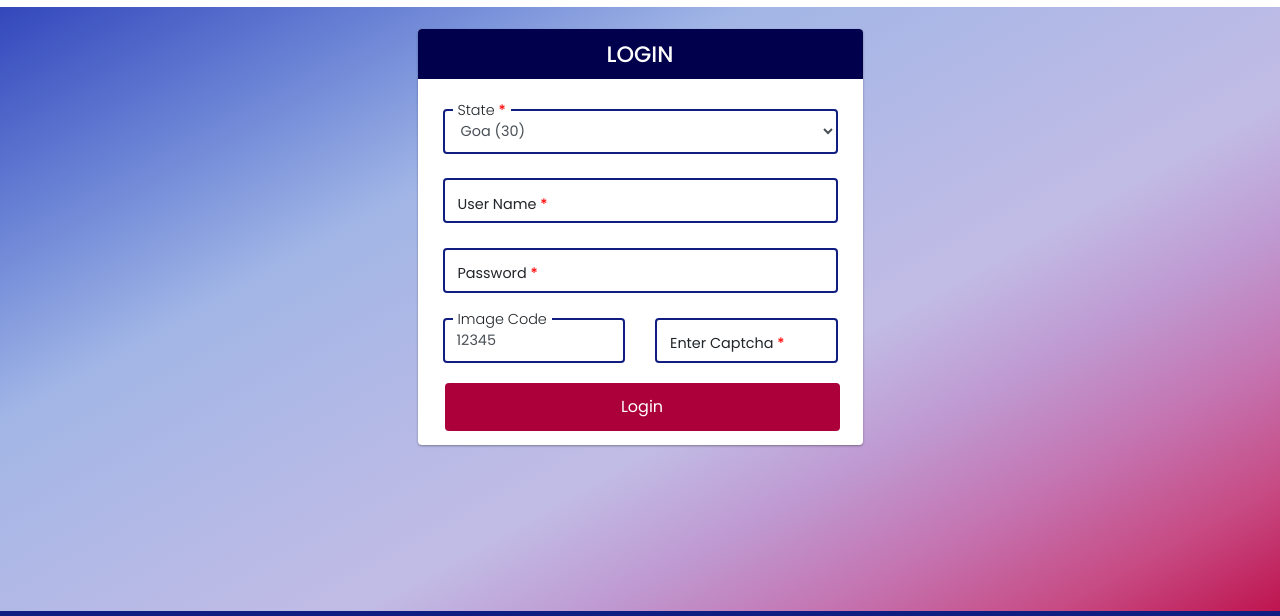
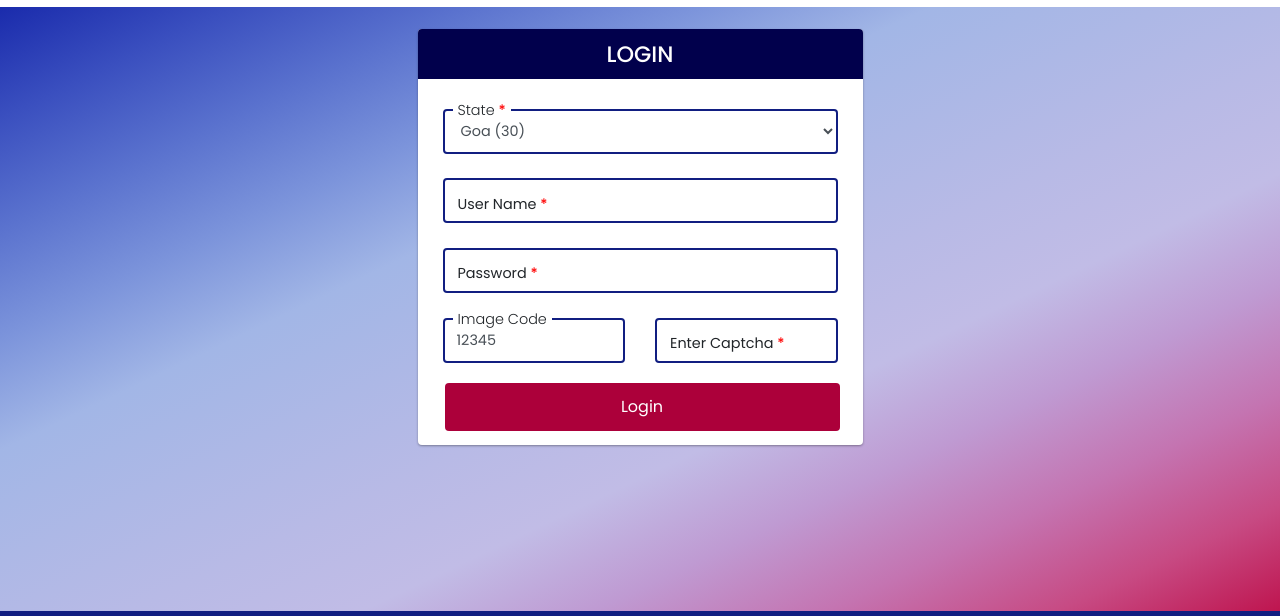
Before and after one commit to sajal1068/RCH-Report, a plain HTML site: page login-4.html in a window 1280 px wide. Shown: the part 94-710 px from the top of the page. Drawn offline with Linux system fonts and the light colour scheme.

Commit message:
new update

```diff
--- a/login-4.html
+++ b/login-4.html
@@ -38,6 +38,14 @@
             top: 14px !important;
             left: 16px !important;
             font-size: 0.9em;
+        }
+
+        .login-box-2{
+          width: 100%;
+          display: flex;
+          height: calc(100vh - 190px);
+          align-items: center;
+          background-image: linear-gradient(to right bottom, #1a2bac, #3a4fbf, #5a72ce, #7c94db, #a2b6e6, #adb8e6, #b8bae6, #c1bce6, #bf9ad2, #c474b1, #c74a83, #be124c);
         }
         .bg-gredient{
             background-image: linear-gradient(to right bottom, #1a2bac, #3a4fbf, #5a72ce, #7c94db, #a2b6e6, #adb8e6, #b8bae6, #c1bce6, #bf9ad2, #c474b1, #c74a83, #be124c);
@@ -408,7 +416,8 @@ $(window).click(function() {
 
     </script>
     <script type="text/javascript">
-
+      $( document ).ready(function() {
+          console.log( "ready!" );
           function placeFooter() {
               if( $(document.body).height() < $(window).height() ) {
                 $(".footer").css({position: "absolute", bottom:"0px"});
@@ -418,7 +427,7 @@ $(window).click(function() {
             }
 
             placeFooter();
-
+      });
       </script>
 
 
```
Also changed, not shown: login-3.html (+0 -2 lines). Lines whose indentation alone changed are shown as unchanged.
